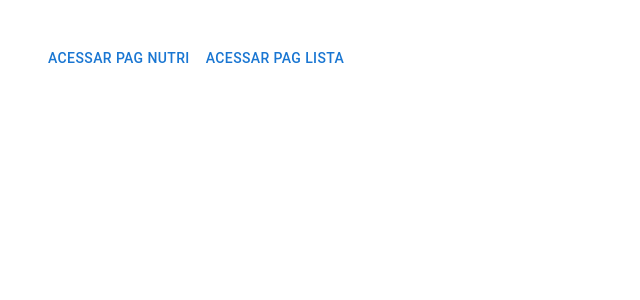
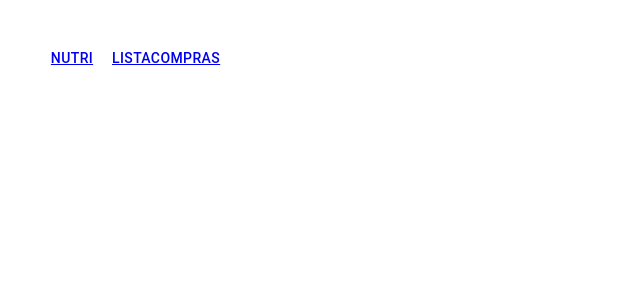
Before and after one commit to marck0101/my-portfolio, a React (Create React App) app: page / in a window 1280 px wide. Shown: the top 300 px of the page, without its empty margins (0-640 px from the left). Built offline with nearby package versions, Linux system fonts and the light colour scheme.

Commit message:
ajuste links react router dom

```diff
--- a/src/Teste.jsx
+++ b/src/Teste.jsx
@@ -1,5 +1,6 @@
 import React from "react";
 import { Button, Grid } from "@mui/material";
+import { Link } from "react-router-dom";
 
 export default function Teste() {
   const estilo = {
@@ -7,19 +8,28 @@ export default function Teste() {
     padding: 40,
     /* backgroundColor: "red",*/
   };
-  function pagNutri() {
-    window.location.href = "http://localhost:3000/nutri";
-  }
-  function pagList() {
-    window.location.href = "http://localhost:3000/listaCompras";
-  }
+  // function pagNutri() {
+  //   // window.location.href = "http://localhost:3000/nutri";
+  //   // <Link to="/nutri">Sobre</Link>;
+  // }
+  // function pagList() {
+  //   // window.location.href = "http://localhost:3000/listaCompras";
+  //   // <Link to="/listaCompras">Sobre</Link>;
+  // }
   return (
     <>
       <div style={estilo}>
         <Grid container spacing={2}>
           <Grid item>
-            <Button onClick={() => pagNutri()}>Acessar pag nutri</Button>
-            <Button onClick={() => pagList()}>Acessar pag lista</Button>
+            {/* <Button onClick={() => pagNutri()}>Acessar pag nutri</Button> */}
+            {/* <Button onClick={() => pagList()}>Acessar pag lista</Button> */}
+            {/* <img src="nutri.png" alt="nutri" /> */}
+            <Button>
+              <Link to="/nutri" >nutri</Link>
+            </Button>
+            <Button>
+              <Link to="/listaCompras" >listaCompras</Link>
+            </Button>
           </Grid>
         </Grid>
       </div>
```
Also changed, not shown: public/lista.png (added), public/nutri.png (added).
